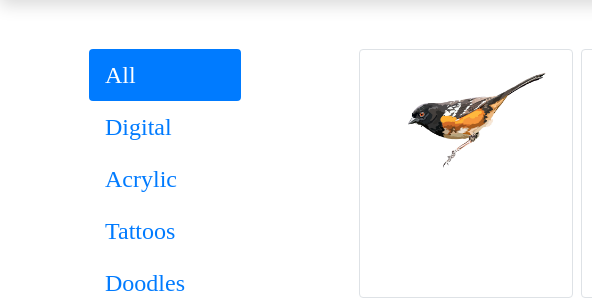
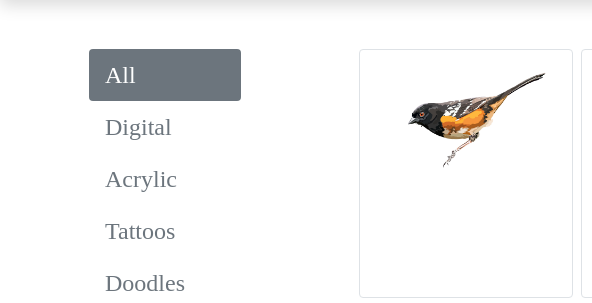
Before and after one commit to jeedeekay/sarareilyart, a website: page art.html in a window 1280 px wide. Shown: the part 206-509 px from the top of the page, 0-592 px from the left. Drawn offline with nearby package versions, Linux system fonts and the light colour scheme; grey boxes are pictures that could not be loaded.

Commit message:
Gallery pill styling to gray

```diff
--- a/css/styles.css
+++ b/css/styles.css
@@ -49,3 +49,15 @@ li {
 .nav-link {
     font-size:x-large;
 }
+
+#art-tab .active {
+    background-color: #6c757d;
+}
+
+#art-tab .nav-link {
+    color: #6c757d;
+}
+
+#art-tab .nav-link.active {
+    color:white;
+}
```
